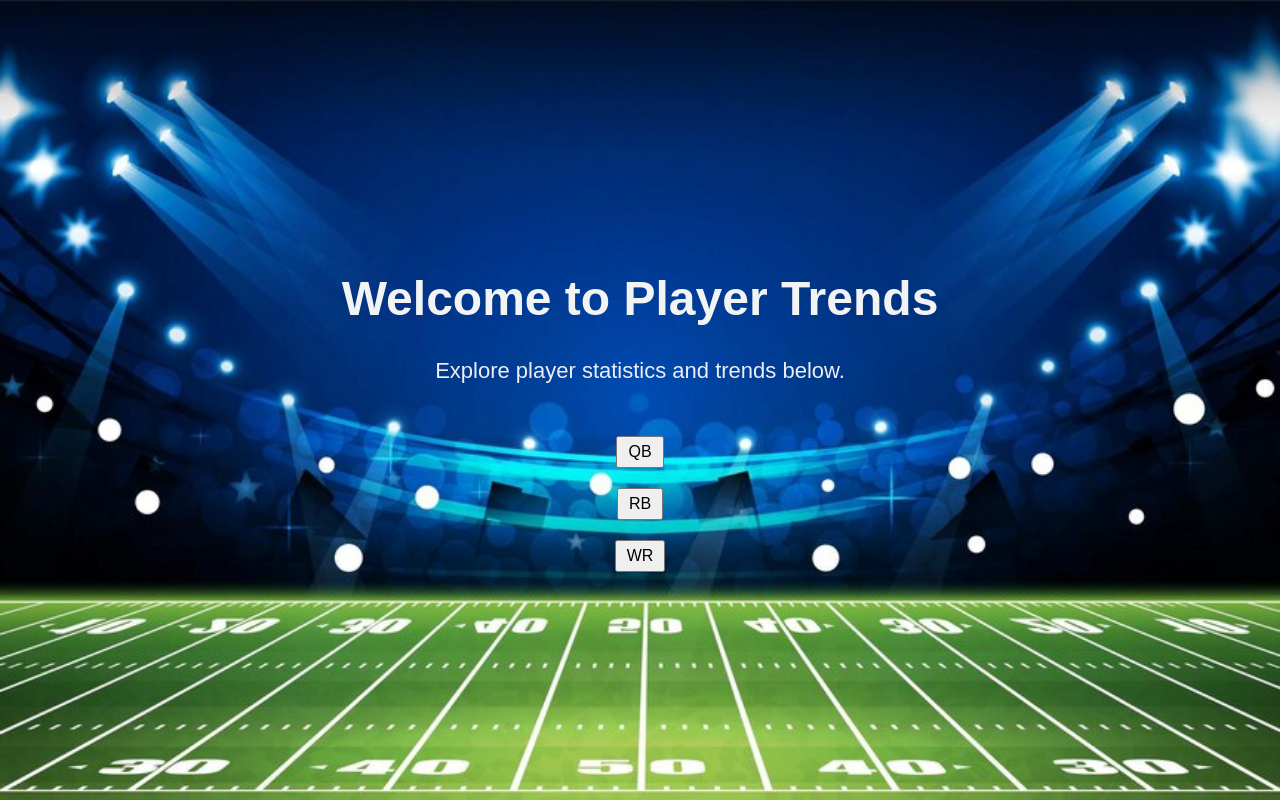
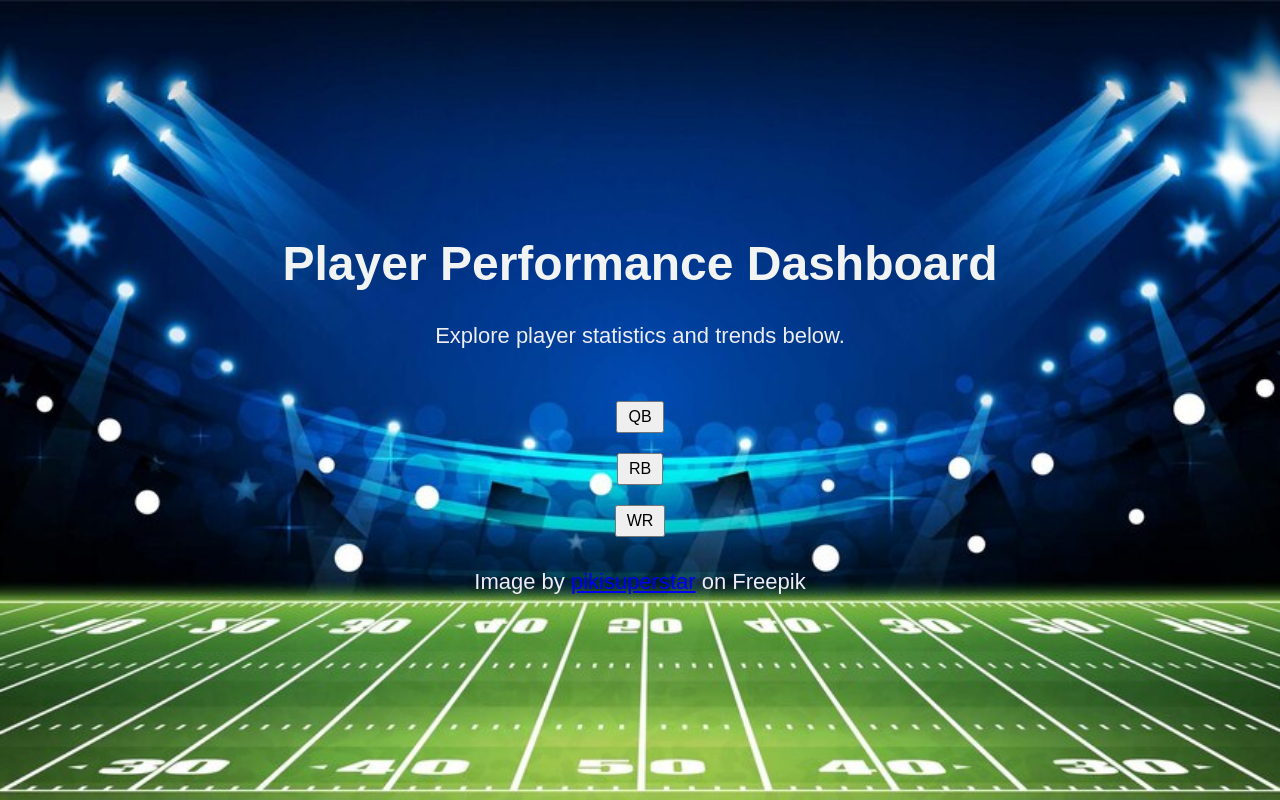
Before and after one commit to AiMO-MO-MO/FantasyFootball-PPG, a Flask app: page / in a window 1280 px wide. Run offline with Flask 3, Linux system fonts and the light colour scheme.

Commit message:
updated name and image credit

```diff
--- a/Flask/templates/Home.html
+++ b/Flask/templates/Home.html
@@ -43,13 +43,16 @@
 </head>
 <body>
     <div class="header">
-        <h1>Welcome to Player Trends</h1>
+        <h1>Player Performance Dashboard</h1>
         <p>Explore player statistics and trends below.</p>
     </div>
 
     <button id="button1">QB</button>
     <button id="button2">RB</button>
     <button id="button3">WR</button>
+    <p style="text-align: center;">
+        Image by <a href="https://www.freepik.com/free-vector/realistic-american-football-stadium_11733976.htm#query=american%20football%20field&position=0&from_view=keyword&track=ais&uuid=2e6983e7-c456-443a-8021-03bd72de6675" target="_blank" rel="noopener noreferrer">pikisuperstar</a> on Freepik
+    </p>
     <script>
         // Add event listeners to the buttons to redirect to the corresponding routes
         document.getElementById('button1').addEventListener('click', function(){
```
